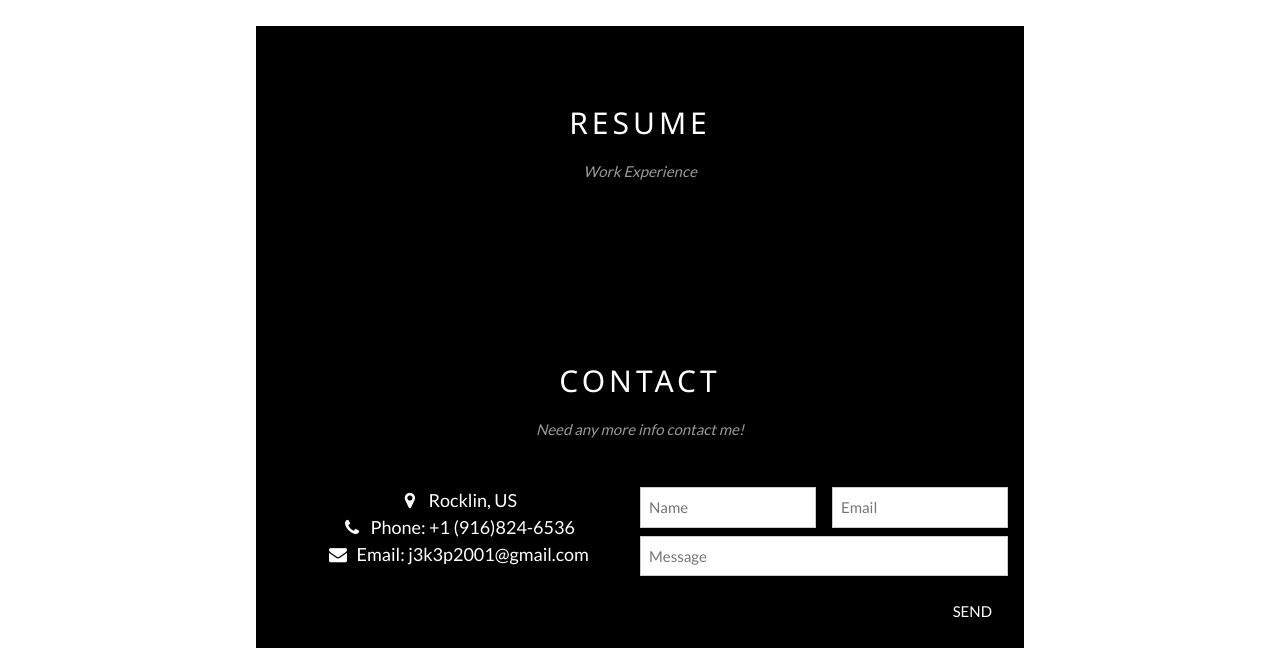
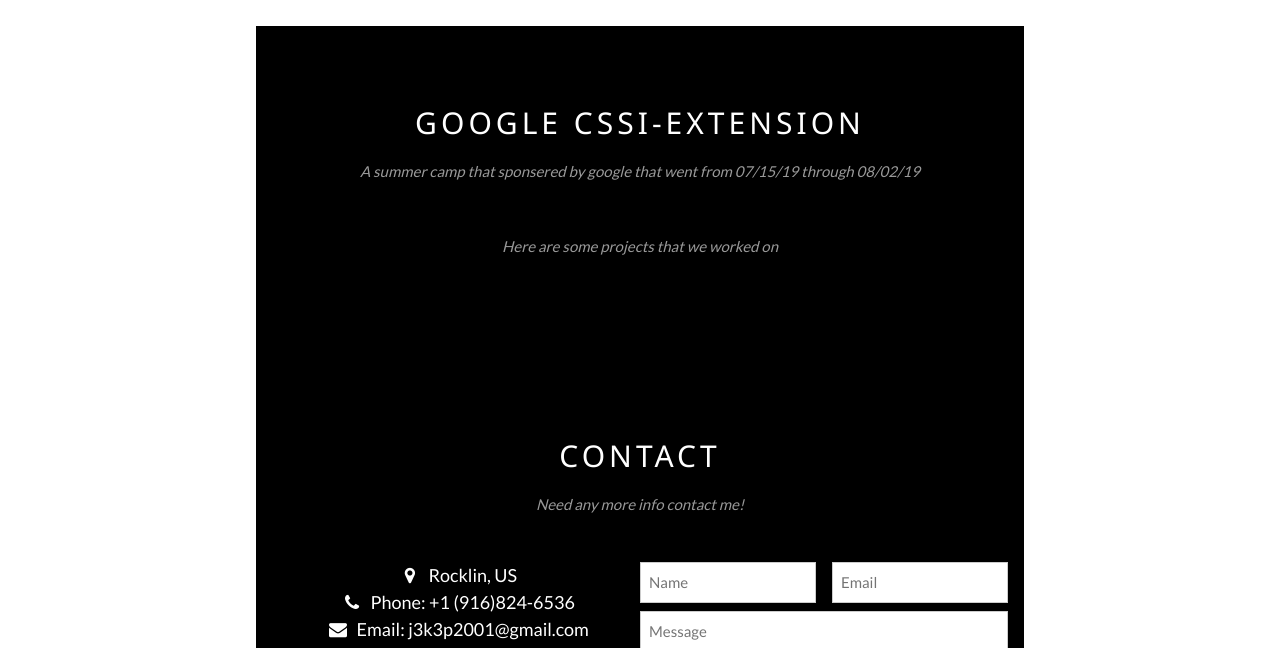
Before and after one commit to kaperkins101/Kenneth.perkins, a plain HTML site: page index.html in a window 1280 px wide. Shown: the part 452-1100 px from the top of the page. Drawn offline with nearby package versions, Linux system fonts and the light colour scheme.

Commit message:
uuppgrade2

```diff
--- a/index.html
+++ b/index.html
@@ -74,8 +74,9 @@ body {font-family: "Lato", sans-serif}
   <!-- The Tour Section -->
   <div class="w3-black" id="tour">
     <div class="w3-container w3-content w3-padding-64" style="max-width:800px">
-      <h2 class="w3-wide w3-center">RESUME</h2>
-      <p class="w3-opacity w3-center"><i>Work Experience</i></p><br>
+      <h2 class="w3-wide w3-center">GOOGLE CSSI-EXTENSION</h2>
+      <p class="w3-opacity w3-center"><i>A summer camp that sponsered by google that went from 07/15/19 through 08/02/19</i></p><br>
+      <p class="w3-opacity w3-center"><i>Here are some projects that we worked on</i></p><br>
   </div>
 
   <!-- Ticket Modal -->
```
